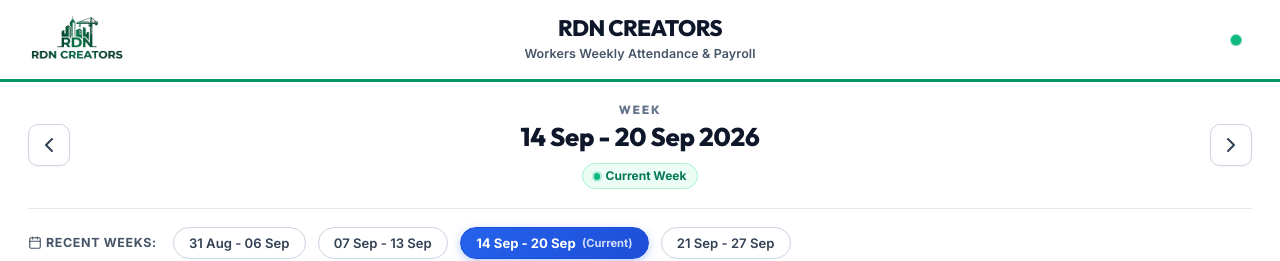
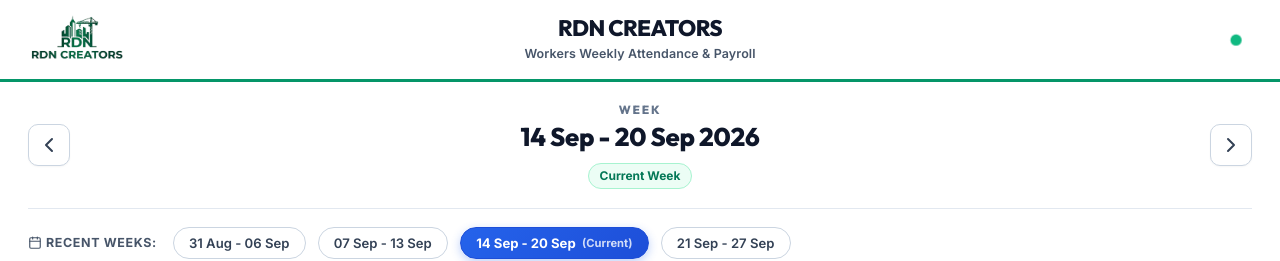
Before and after one commit to vishanthkannan/rdn_attendance, a React (Vite) app: page / in a window 1280 px wide. Shown: the top 261 px of the page. Built offline with nearby package versions, Linux system fonts and the light colour scheme; no server answers; the database is empty.

Commit message:
UI: Remove green dot from inside the Current Week section badge

```diff
--- a/src/index.css
+++ b/src/index.css
@@ -666,7 +666,7 @@ button, input, select, textarea {
 .current-week-indicator {
   display: inline-flex;
   align-items: center;
-  gap: 0.35rem;
+  justify-content: center;
   font-size: 0.75rem;
   font-weight: 700;
   color: #047857;
@@ -675,15 +675,6 @@ button, input, select, textarea {
   border-radius: var(--radius-full);
   margin-top: 0.3rem;
   border: 1px solid #a7f3d0;
-}
-
-.current-week-indicator::before {
-  content: '';
-  width: 6.5px;
-  height: 6.5px;
-  background: #10b981;
-  border-radius: 50%;
-  box-shadow: 0 0 0 2px rgba(16, 185, 129, 0.25);
 }
 
 /* Recent 4 Weeks Pills */
```
